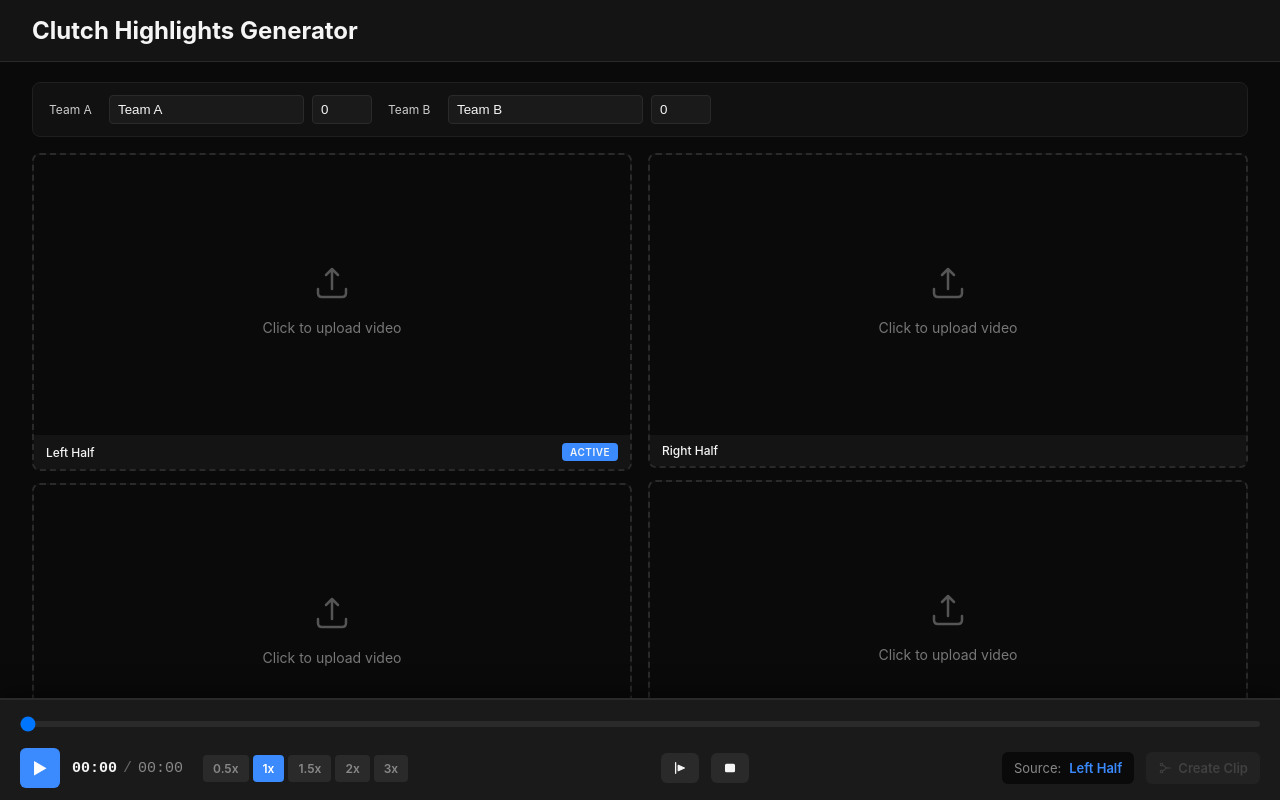
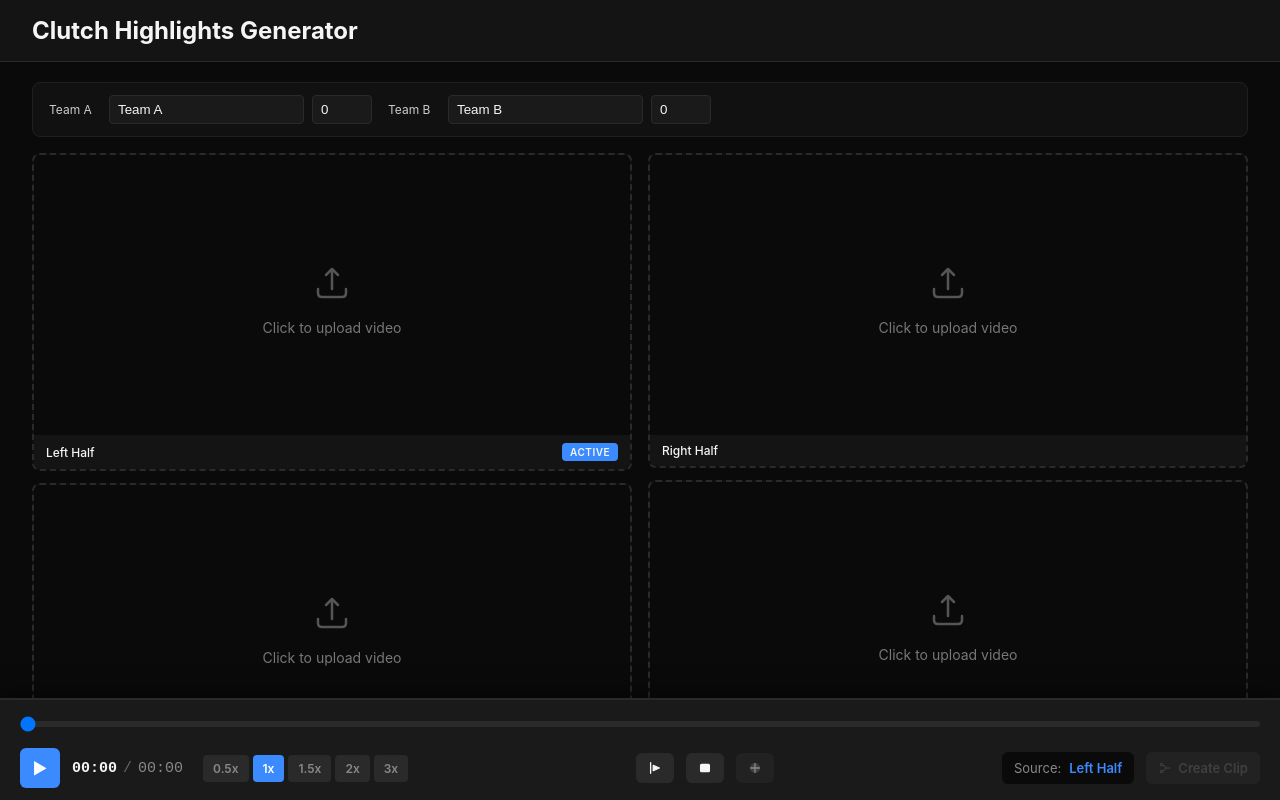
Before and after one commit to joelprince2601/C_Tourna_updated, a React app in the folder frontend/: page / in a window 1280 px wide. Shown: the top 800 px of the page. Built offline with nearby package versions, Linux system fonts and the light colour scheme; the HTML template or start-up script is replaced by a standard one.

Commit message:
Add files via upload

```diff
--- a/frontend/src/App.jsx
+++ b/frontend/src/App.jsx
@@ -50,6 +50,7 @@ export default function App() {
   // Clip creation state
   const [markIn, setMarkIn] = useState(null);
   const [markOut, setMarkOut] = useState(null);
+  const [goalTimestamp, setGoalTimestamp] = useState(null);
   const [clips, setClips] = useState([]);
 
   // Backend integration state
@@ -259,6 +260,16 @@ export default function App() {
     setMarkOut(currentTime);
   };
 
+  const handleGoalMark = (time = null) => {
+    // Only allow goal marking if markIn and markOut are set
+    if (markIn !== null && markOut !== null) {
+      // Use provided time or currentTime, and ensure it's within the clip range
+      const targetTime = time !== null ? time : currentTime;
+      const goalTime = Math.max(markIn, Math.min(markOut, targetTime));
+      setGoalTimestamp(goalTime);
+    }
+  };
+
   const handleCreateClip = async () => {
     if (markIn !== null && markOut !== null && markOut > markIn) {
       // Store clip data and show team selection modal
@@ -268,6 +279,7 @@ export default function App() {
         start: markIn,
         end: markOut,
         duration: markOut - markIn,
+        goalTimestamp: goalTimestamp, // Store goal timestamp relative to clip start
         backendClipId: null, // Will be set if backend creation succeeds
       };
       setPendingClip(clipData);
@@ -329,9 +341,22 @@ export default function App() {
           }
         });
 
+        // Calculate goal timestamp relative to clip start (0-based)
+        // If goalTimestamp is set and within clip range, use it; otherwise use midpoint
+        let goalTimeInClip = null;
+        if (newClip.goalTimestamp !== null &&
+            newClip.goalTimestamp >= newClip.start &&
+            newClip.goalTimestamp <= newClip.end) {
+          goalTimeInClip = newClip.goalTimestamp - newClip.start;
+        } else {
+          // Use midpoint if no goal timestamp is set
+          goalTimeInClip = newClip.duration / 2.0;
+        }
+
         // Prepare scoreboard data for overlay
         // scoreBefore: score at start of clip
         // scoreAfter: score at end of clip (after this clip's score is added)
+        // goalTime: timestamp in clip when score should update
         const scoreboardData = {
           teamAName,
           teamBName,
@@ -347,6 +372,7 @@ export default function App() {
             scoreA: cumulativeScoreA,
             scoreB: cumulativeScoreB,
           },
+          goalTime: goalTimeInClip, // Time in clip when score updates
         };
 
         const backendClip = await createBackendClip(sessionKey, newClip, scoreboardData);
@@ -623,6 +649,8 @@ export default function App() {
             markOut={markOut}
             onMarkIn={handleMarkIn}
             onMarkOut={handleMarkOut}
+            goalTimestamp={goalTimestamp}
+            onGoalMark={handleGoalMark}
             onCreateClip={handleCreateClip}
             activeSource={activeSource}
             playbackSpeed={playbackSpeed}
--- a/frontend/src/components/ClipControls.jsx
+++ b/frontend/src/components/ClipControls.jsx
@@ -18,6 +18,13 @@ const ScissorsIcon = () => (
   </svg>
 );
 
+const GoalIcon = () => (
+  <svg width="14" height="14" viewBox="0 0 16 16" fill="none">
+    <circle cx="8" cy="8" r="5" stroke="currentColor" strokeWidth="1.5" fill="currentColor" opacity="0.3"/>
+    <path d="M8 3L8 13M3 8L13 8" stroke="currentColor" strokeWidth="1.5" strokeLinecap="round"/>
+  </svg>
+);
+
 export default function ClipControls({
   isPlaying,
   onPlayPause,
@@ -26,8 +33,10 @@ export default function ClipControls({
   onSeek,
   markIn,
   markOut,
+  goalTimestamp,
   onMarkIn,
   onMarkOut,
+  onGoalMark,
   onCreateClip,
   activeSource,
   playbackSpeed,
@@ -53,10 +62,75 @@ export default function ClipControls({
 
   const speedOptions = [0.5, 1, 1.5, 2, 3];
 
+  const handleTimelineClick = (e) => {
+    const scrubberContainer = e.currentTarget;
+    const rect = scrubberContainer.getBoundingClientRect();
+    const clickX = e.clientX - rect.left;
+    const percentage = clickX / rect.width;
+    const clickedTime = percentage * (duration || 100);
+
+    // Determine which marker to update based on proximity
+    const threshold = 0.05; // 5% of timeline width
+
+    if (markIn !== null && markOut !== null) {
+      // If clip range is set, check if click is within range for goal marking
+      if (clickedTime >= markIn && clickedTime <= markOut) {
+        // Within clip range - set goal
+        const goalTime = Math.max(markIn, Math.min(markOut, clickedTime));
+        onGoalMark(goalTime);
+        onSeek(goalTime);
+        return;
+      }
+    }
+
+    // Check proximity to markIn
+    if (markIn !== null) {
+      const markInPercent = markIn / (duration || 100);
+      const distanceToMarkIn = Math.abs(percentage - markInPercent);
+      if (distanceToMarkIn < threshold) {
+        onMarkIn();
+        onSeek(clickedTime);
+        return;
+      }
+    }
+
+    // Check proximity to markOut
+    if (markOut !== null) {
+      const markOutPercent = markOut / (duration || 100);
+      const distanceToMarkOut = Math.abs(percentage - markOutPercent);
+      if (distanceToMarkOut < threshold) {
+        onMarkOut();
+        onSeek(clickedTime);
+        return;
+      }
+    }
+
+    // Check proximity to goal
+    if (goalTimestamp !== null && markIn !== null && markOut !== null) {
+      const goalPercent = (goalTimestamp - markIn) / (markOut - markIn);
+      const goalAbsolutePercent = markIn / (duration || 100) + goalPercent * (markOut - markIn) / (duration || 100);
+      const distanceToGoal = Math.abs(percentage - goalAbsolutePercent);
+      if (distanceToGoal < threshold) {
+        // Goal is closest, but we'll update it if within range
+        if (clickedTime >= markIn && clickedTime <= markOut) {
+          onGoalMark(clickedTime);
+          onSeek(clickedTime);
+          return;
+        }
+      }
+    }
+
+    // Default: seek to clicked position
+    onSeek(clickedTime);
+  };
+
   return (
     <div style={styles.container}>
       {/* Timeline Scrubber */}
-      <div style={styles.scrubberContainer}>
+      <div
+        style={styles.scrubberContainer}
+        onClick={handleTimelineClick}
+      >
         <input
           type="range"
           min="0"
@@ -64,6 +138,7 @@ export default function ClipControls({
           value={currentTime || 0}
           onChange={(e) => onSeek(parseFloat(e.target.value))}
           style={styles.scrubber}
+          onClick={(e) => e.stopPropagation()} // Prevent double handling
         />
         {/* Mark indicators on timeline */}
         {markIn !== null && (
@@ -81,6 +156,17 @@ export default function ClipControls({
               ...styles.markIndicator,
               left: `${(markOut / (duration || 100)) * 100}%`,
               background: "#f87171",
+            }}
+          />
+        )}
+        {goalTimestamp !== null && markIn !== null && markOut !== null &&
+         goalTimestamp >= markIn && goalTimestamp <= markOut && (
+          <div
+            style={{
+              ...styles.markIndicator,
+              left: `${(goalTimestamp / (duration || 100)) * 100}%`,
+              background: "#fbbf24",
+              width: '4px',
             }}
           />
         )}
@@ -119,7 +205,7 @@ export default function ClipControls({
           </div>
         </div>
 
-        {/* Middle Section: Mark In/Out */}
+        {/* Middle Section: Mark In/Out/Goal */}
         <div style={styles.section}>
           <button
             style={{ ...styles.button, ...styles.markButton }}
@@ -137,6 +223,21 @@ export default function ClipControls({
             <MarkOutIcon />
             {markOut !== null && (
               <span style={styles.markTime}>{formatTime(markOut)}</span>
+            )}
+          </button>
+          <button
+            style={{
+              ...styles.button,
+              ...styles.markButton,
+              ...(goalTimestamp !== null ? styles.goalButtonActive : {})
+            }}
+            onClick={() => onGoalMark()}
+            disabled={markIn === null || markOut === null}
+            title="Mark goal timestamp at current time (must set Mark In/Out first)"
+          >
+            <GoalIcon />
+            {goalTimestamp !== null && (
+              <span style={styles.markTime}>{formatTime(goalTimestamp)}</span>
             )}
           </button>
         </div>
@@ -189,6 +290,7 @@ const styles = {
     display: 'flex',
     alignItems: 'center',
     marginBottom: '12px',
+    cursor: 'pointer',
   },
   scrubber: {
     width: '100%',
@@ -280,6 +382,10 @@ const styles = {
     background: '#2a2a2a',
     color: '#f5f5f5',
   },
+  goalButtonActive: {
+    background: '#fbbf24',
+    color: '#000',
+  },
   markTime: {
     marginLeft: '4px',
     padding: '2px 6px',
```
